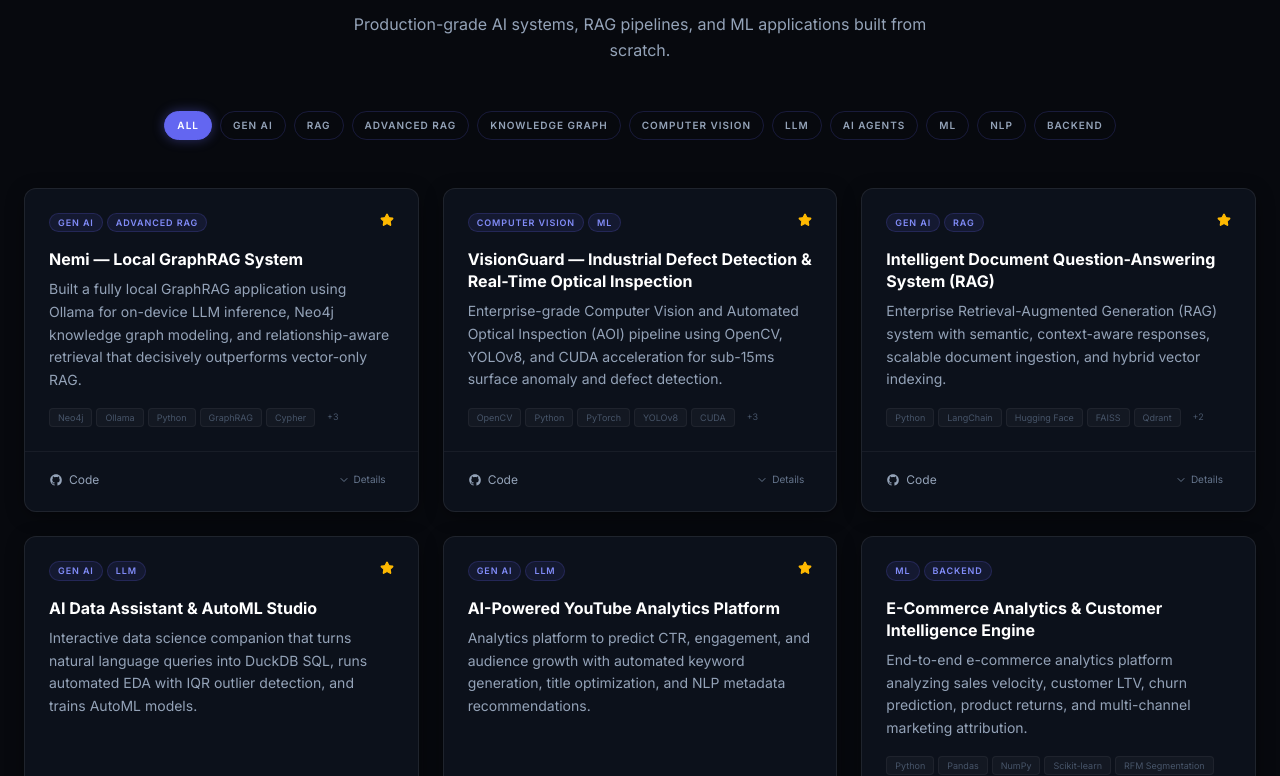
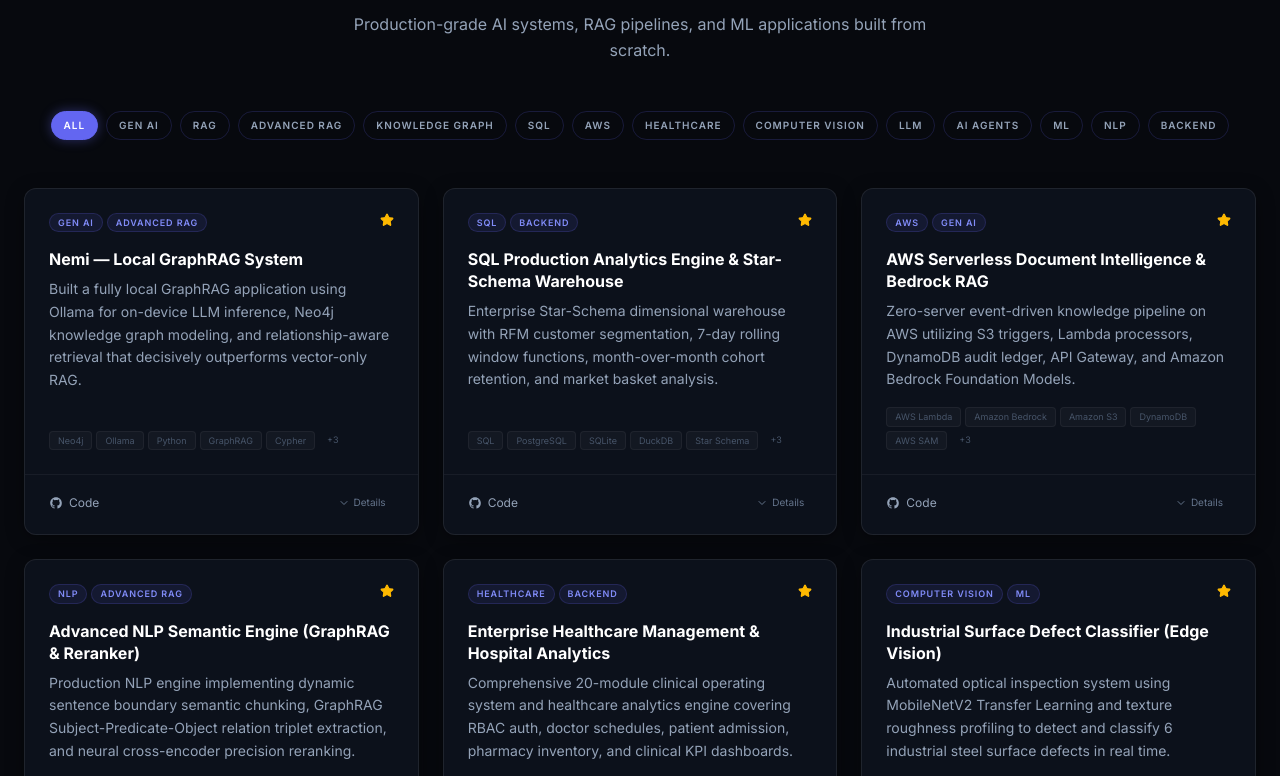
Before and after one commit to abhigurjar101/portfolio, a Next.js app: page / in a window 1280 px wide. Shown: the part 2924-3700 px from the top of the page. Built offline with nearby package versions, Linux system fonts and the light colour scheme.

Commit message:
feat: Add SQL, AWS, NLP, Healthcare, and Edge Defect Detection projects with full GitHub support and category filters

```diff
--- a/components/projects/Projects.tsx
+++ b/components/projects/Projects.tsx
@@ -7,7 +7,7 @@
 import { cn } from "@/lib/utils";
 
 const ALL_CATEGORIES: ProjectCategory[] = [
-  "ALL", "GEN AI", "RAG", "ADVANCED RAG", "KNOWLEDGE GRAPH", "COMPUTER VISION", "LLM", "AI AGENTS", "ML", "NLP", "BACKEND"
+  "ALL", "GEN AI", "RAG", "ADVANCED RAG", "KNOWLEDGE GRAPH", "SQL", "AWS", "HEALTHCARE", "COMPUTER VISION", "LLM", "AI AGENTS", "ML", "NLP", "BACKEND"
 ];
 
 export default function Projects() {
--- a/data/profile.ts
+++ b/data/profile.ts
@@ -16,7 +16,7 @@
   offerLetter: "/documents/techeon-offer-letter.pdf",
   available: true,
   tagline: "Architecting verifiable, relationship-grounded GraphRAG systems.",
-  repos: 12,
+  repos: 17,
   experienceTracks: {
     genAi: "2 Years",
     python: "1 Year",
--- a/data/projects.ts
+++ b/data/projects.ts
@@ -9,6 +9,9 @@
   | "AI AGENTS"
   | "ML"
   | "NLP"
+  | "SQL"
+  | "AWS"
+  | "HEALTHCARE"
   | "BACKEND";
 
 export interface Project {
@@ -46,51 +49,108 @@
     ],
   },
   {
-    id: "vision-guard",
-    title: "VisionGuard — Industrial Defect Detection & Real-Time Optical Inspection",
+    id: "sql-production-analytics",
+    title: "SQL Production Analytics Engine & Star-Schema Warehouse",
     description:
-      "Enterprise-grade Computer Vision and Automated Optical Inspection (AOI) pipeline using OpenCV, YOLOv8, and CUDA acceleration for sub-15ms surface anomaly and defect detection.",
+      "Enterprise Star-Schema dimensional warehouse with RFM customer segmentation, 7-day rolling window functions, month-over-month cohort retention, and market basket analysis.",
     longDescription:
-      "Engineered an industry-level Computer Vision quality inspection pipeline using OpenCV (cv2), PyTorch, and YOLOv8 for automated manufacturing telemetry. Implemented multi-threaded RTSP industrial camera ingestion with real-time morphological filtering, Canny edge gradient analysis, contour defect segmentation, and HSV color thresholding. Achieved sub-15ms inference latency across high-FPS streams with automated anomaly alerting and bounding-box spatial tracking.",
-    categories: ["COMPUTER VISION", "ML", "BACKEND"],
-    tech: ["OpenCV", "Python", "PyTorch", "YOLOv8", "CUDA", "Canny Edge", "NumPy", "FastAPI"],
-    github: "https://github.com/abhigurjar101",
+      "Engineered an industry-grade Star-Schema Data Warehouse (dim_customers, dim_products, dim_channels, fact_orders, fact_order_items) with optimized indexing for sub-second analytical execution. Built 5 production SQL query modules including RFM segmentation with dynamic tier labeling, rolling moving average window frames, cohort retention rate calculations, and market basket self-joins for product bundling.",
+    categories: ["SQL", "BACKEND"],
+    tech: ["SQL", "PostgreSQL", "SQLite", "DuckDB", "Star Schema", "Window Functions", "CTEs", "Cohort Analysis"],
+    github: "https://github.com/abhigurjar101/sql-production-analytics-engine",
+    featured: true,
+    language: "SQL / Python",
+    highlights: [
+      "Designed full Star-Schema warehouse with indexed foreign keys for sub-second analytical execution",
+      "Engineered RFM customer segmentation CTEs classifying customers into High-LTV, Loyal, and At-Risk tiers",
+      "Implemented 7-day and 30-day rolling moving averages using ROWS BETWEEN and LAG() window functions",
+      "Computed Month-over-Month customer cohort retention matrices and market basket cross-selling affinities",
+    ],
+  },
+  {
+    id: "aws-serverless-pipeline",
+    title: "AWS Serverless Document Intelligence & Bedrock RAG",
+    description:
+      "Zero-server event-driven knowledge pipeline on AWS utilizing S3 triggers, Lambda processors, DynamoDB audit ledger, API Gateway, and Amazon Bedrock Foundation Models.",
+    longDescription:
+      "Architected a production-ready serverless AI pipeline defined entirely as Infrastructure-as-Code via AWS SAM. Triggered by S3 object uploads, Lambda functions perform intelligent semantic chunking and embedding generation via Amazon Bedrock Titan, storing audit metadata in DynamoDB. User queries routed through Amazon API Gateway retrieve grounded context and invoke Bedrock (Claude 3.5 Sonnet) with sub-10ms citation responses.",
+    categories: ["AWS", "GEN AI", "RAG", "BACKEND"],
+    tech: ["AWS Lambda", "Amazon Bedrock", "Amazon S3", "DynamoDB", "AWS SAM", "API Gateway", "Python", "Boto3"],
+    github: "https://github.com/abhigurjar101/aws-serverless-ai-pipeline",
+    featured: true,
+    language: "Python / YAML",
+    highlights: [
+      "Event-driven architecture triggered automatically by S3 ObjectCreated events for zero idle cost ($0/mo when idle)",
+      "Automated semantic document chunking and vector embedding generation via Amazon Bedrock Titan",
+      "Amazon DynamoDB On-Demand audit table storing processing status, chunk counts, and cryptographic hashes",
+      "Low-latency REST API Gateway endpoint delivering grounded citations and hallucination-free answers",
+    ],
+  },
+  {
+    id: "advanced-nlp-engine",
+    title: "Advanced NLP Semantic Engine (GraphRAG & Reranker)",
+    description:
+      "Production NLP engine implementing dynamic sentence boundary semantic chunking, GraphRAG Subject-Predicate-Object relation triplet extraction, and neural cross-encoder precision reranking.",
+    longDescription:
+      "Engineered an advanced Natural Language Processing system solving common enterprise retrieval failures. Implemented dynamic cosine distance semantic chunking that detects thematic shifts to prevent split sentences, automated Subject-Predicate-Object (SPO) triplet extraction for GraphRAG knowledge graphs, and a two-stage Cross-Encoder combining BM25 lexical alignment with cross-attention token alignment.",
+    categories: ["NLP", "ADVANCED RAG", "KNOWLEDGE GRAPH", "GEN AI"],
+    tech: ["Python", "NLP", "GraphRAG", "Cross-Encoder", "Semantic Chunking", "Transformers", "BM25"],
+    github: "https://github.com/abhigurjar101/advanced-nlp-semantic-engine",
     featured: true,
     language: "Python",
     highlights: [
-      "Engineered sub-15ms optical quality inspection pipeline processing 60+ FPS industrial video feeds with OpenCV and CUDA",
-      "Designed hybrid anomaly detection combining traditional morphological contour analysis with deep learning object segmentation",
-      "Automated micro-defect detection, edge distortion profiling, and HSV color variance segmentation for manufacturing QA",
-      "Built multi-threaded frame buffers to eliminate frame drop and latency jitter across concurrent camera feeds",
+      "Dynamic semantic chunking with sentence boundary cosine distance detection to eliminate arbitrary token cuts",
+      "Automated Knowledge Graph SPO relation extraction constructing entity-relation triples for GraphRAG",
+      "Neural Cross-Encoder reranker combining BM25 lexical scoring and cross-attention alignment to boost top-1 retrieval",
+      "Lightweight, zero-dependency execution runnable across CPU and edge environments in milliseconds",
     ],
   },
   {
-    id: "intelligent-doc-rag",
-    title: "Intelligent Document Question-Answering System (RAG)",
+    id: "healthcare-management",
+    title: "Enterprise Healthcare Management & Hospital Analytics",
     description:
-      "Enterprise Retrieval-Augmented Generation (RAG) system with semantic, context-aware responses, scalable document ingestion, and hybrid vector indexing.",
+      "Comprehensive 20-module clinical operating system and healthcare analytics engine covering RBAC auth, doctor schedules, patient admission, pharmacy inventory, and clinical KPI dashboards.",
     longDescription:
-      "Engineered an enterprise-grade Retrieval-Augmented Generation (RAG) system using Python, LangChain, Hugging Face models, FAISS, and Qdrant. Developed robust ingestion pipelines capable of parsing heterogeneous documents, generating high-dimensional embeddings, and performing sub-second semantic retrieval with context-aware response synthesis.",
-    categories: ["GEN AI", "RAG", "LLM", "BACKEND"],
-    tech: ["Python", "LangChain", "Hugging Face", "FAISS", "Qdrant", "Vector Search", "FastAPI"],
-    github: "https://github.com/abhigurjar101",
+      "Developed a full-scale healthcare management and clinical analytics architecture spanning 20 modular services. Features object-oriented User role hierarchies (RBAC), simulated OTP verification, patient registration with Aadhaar validation, doctor appointment conflict prevention, bed allocation, lab test dispatch, surgical theatre tracking, and an automated clinical KPI dashboard backed by SQLite.",
+    categories: ["HEALTHCARE", "BACKEND", "SQL"],
+    tech: ["Python", "SQLite", "Healthcare Analytics", "Clinical Data", "OOP", "RBAC", "KPI Dashboards"],
+    github: "https://github.com/abhigurjar101/enterprise-healthcare-management-system",
+    featured: true,
+    language: "Python / SQL",
+    highlights: [
+      "Modular 20-service hospital operating architecture covering clinical, administrative, and pharmacy workflows",
+      "ACID-compliant SQLite relational database with 18 normalized tables, audit logs, and foreign key constraints",
+      "Doctor schedule parser with JSON availability calendars and appointment collision prevention",
+      "Executive clinical KPI analytics dashboard computing bed occupancy, department revenue, and claims status",
+    ],
+  },
+  {
+    id: "industrial-defect-detector",
+    title: "Industrial Surface Defect Classifier (Edge Vision)",
+    description:
+      "Automated optical inspection system using MobileNetV2 Transfer Learning and texture roughness profiling to detect and classify 6 industrial steel surface defects in real time.",
+    longDescription:
+      "Engineered an industrial edge computer vision quality inspection pipeline trained on real manufacturing steel surfaces (NEU-DET). Combines deep convolutional transfer learning (MobileNetV2) with surface texture roughness and intensity profiling, classifying crazing, inclusion, patches, pitted surfaces, rolled-in scale, and scratches with sub-15ms inference latency.",
+    categories: ["COMPUTER VISION", "ML"],
+    tech: ["PyTorch", "MobileNetV2", "Computer Vision", "OpenCV", "Pillow", "Transfer Learning", "Edge AI"],
+    github: "https://github.com/abhigurjar101/industrial-surface-defect-detection",
     featured: true,
     language: "Python",
     highlights: [
-      "Built a Retrieval-Augmented Generation (RAG) system for enterprise document search with semantic, context-aware responses",
-      "Designed scalable document ingestion and high-dimensional embedding pipelines",
-      "Benchmarked FAISS and Qdrant vector databases for ultra-low latency retrieval",
-      "Integrated Hugging Face transformer embeddings for precise domain-specific matching",
+      "Transfer learning pipeline adapting MobileNetV2 for real-time industrial manufacturing quality assurance",
+      "Classifies 6 critical steel surface defect categories: crazing, inclusion, patches, pits, scale, scratches",
+      "Lightweight model footprint (<15 MB) optimized for real-time edge deployment on NVIDIA Jetson and IPCs",
+      "Automated MES integration severity classification (CRITICAL vs. MEDIUM) for robotic coil rejection",
     ],
   },
   {
     id: "ai-data-assistant",
-    title: "AI Data Assistant & AutoML Studio",
+    title: "AI Data Analyst Assistant & Natural Language SQL Studio",
     description:
-      "Interactive data science companion that turns natural language queries into DuckDB SQL, runs automated EDA with IQR outlier detection, and trains AutoML models.",
+      "Interactive data science companion that turns natural language queries into DuckDB SQL, runs automated EDA with IQR outlier detection, and trains predictive AutoML models.",
     longDescription:
       "An intelligent, multi-engine data analytics web platform built with Streamlit, DuckDB, Scikit-learn, and 5 pluggable LLM backends (Groq, Google Gemini, Ollama, OpenAI). Automates data cleaning, SQL query generation, predictive AutoML modeling with feature importance, and one-click HTML executive report generation.",
-    categories: ["GEN AI", "LLM", "ML", "BACKEND"],
+    categories: ["GEN AI", "LLM", "ML", "SQL", "BACKEND"],
     tech: ["Python", "Streamlit", "DuckDB", "Groq", "Ollama", "Gemini", "Scikit-learn"],
     github: "https://github.com/abhigurjar101/AI-DATA-ASSISTANT",
     featured: true,
```
